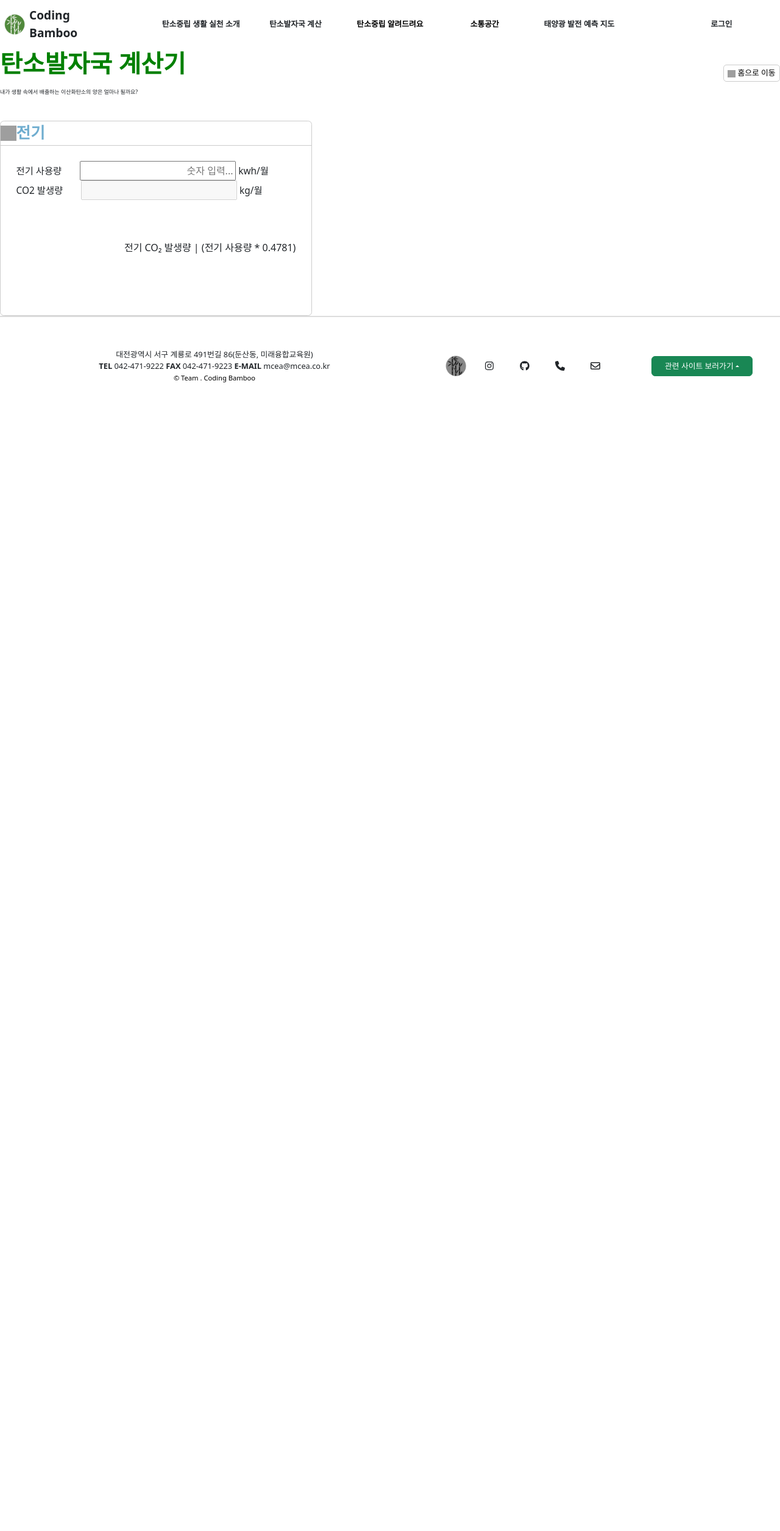
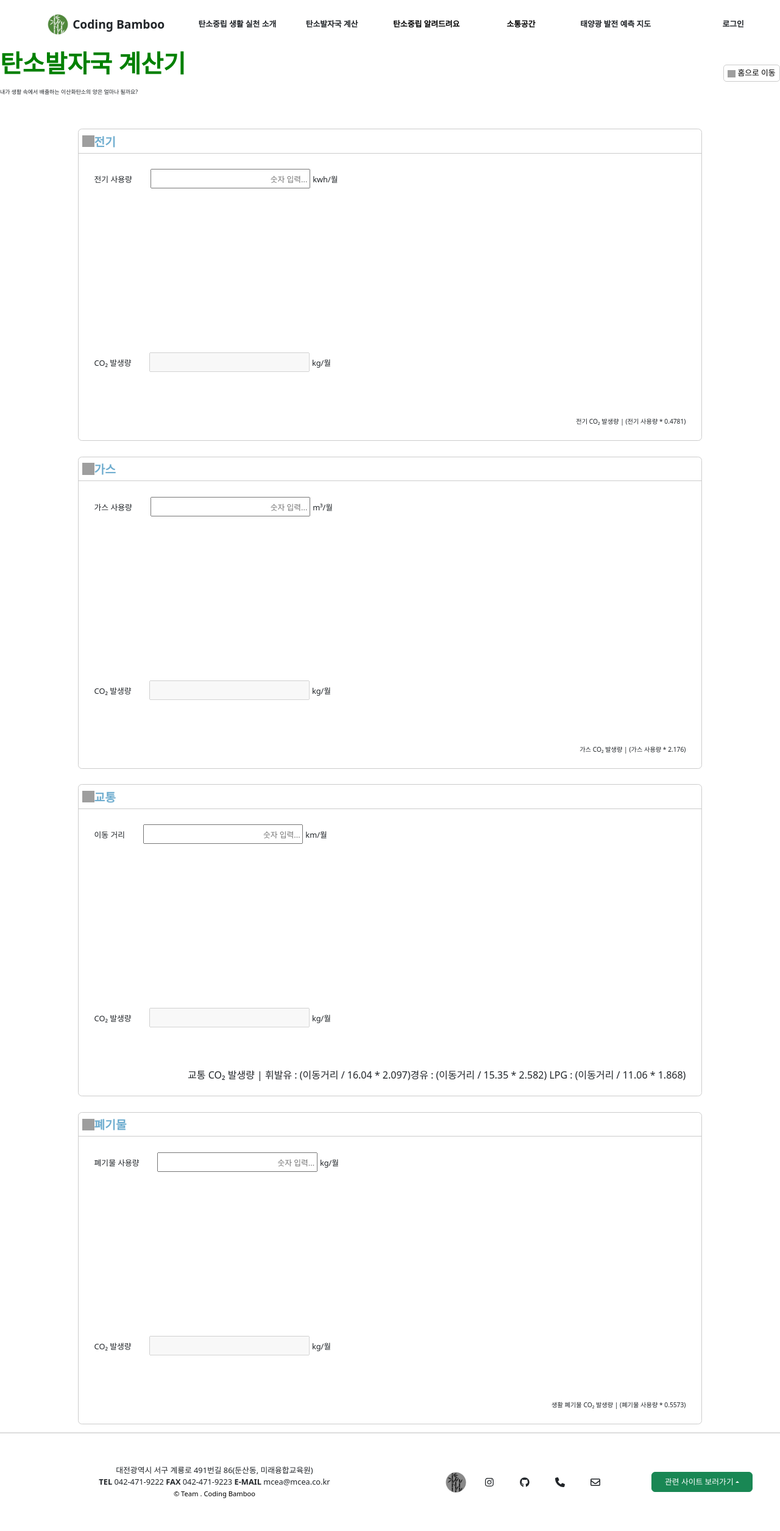
Before and after one commit to hgparkk/finalProject, a Java web app: page /miniproject/carbonCalView in a window 1280 px wide. Shown: the whole page at 61% size. Before the commit the page ends 627 px from the top, so only its background shows below. Run offline with Spring Boot 4, a stand-in JSP engine, Linux system fonts and the light colour scheme; the project's own start-up code is not run, and a stand-in starts its controllers and pages; some libraries are stand-ins or nearby versions; grey boxes are pictures that could not be loaded.

Commit message:
Merge branch 'master' of https://github.com/hgparkk/finalProject.git

```diff
--- a/finalProject/src/main/java/com/codingbamboo/finalproject/carbonCalculate/dto/carbonCalculateDTO.java
+++ b/finalProject/src/main/java/com/codingbamboo/finalproject/carbonCalculate/dto/CarbonCalculateDTO.java
@@ -1,6 +1,6 @@
 package com.codingbamboo.finalproject.carbonCalculate.dto;
 
-public class carbonCalculateDTO {
+public class CarbonCalculateDTO {
 	public int resultNo;
 	public String userId;
 	public String resultDate;
@@ -10,10 +10,10 @@ public class carbonCalculateDTO {
 	public int trafficValue;
 	public int wasteWeight;
 
-	public carbonCalculateDTO() {
+	public CarbonCalculateDTO() {
 	}
 
-	public carbonCalculateDTO(int resultNo, String userId, String resultDate, int electricUsage, int gasUseage,
+	public CarbonCalculateDTO(int resultNo, String userId, String resultDate, int electricUsage, int gasUseage,
 			String trafficKind, int trafficValue, int wasteWeight) {
 		this.resultNo = resultNo;
 		this.userId = userId;
--- a/finalProject/src/main/java/com/codingbamboo/finalproject/carbonCalculate/service/carbonCalculateService.java
+++ b/finalProject/src/main/java/com/codingbamboo/finalproject/carbonCalculate/service/CarbonCalculateService.java
@@ -3,6 +3,6 @@ package com.codingbamboo.finalproject.carbonCalculate.service;
 import org.springframework.stereotype.Service;
 
 @Service
-public class carbonCalculateService {
+public class CarbonCalculateService {
 
 }
--- a/finalProject/src/main/java/com/codingbamboo/finalproject/carbonCalculate/web/carbonCalculateController.java
+++ b/finalProject/src/main/java/com/codingbamboo/finalproject/carbonCalculate/web/CarbonCalculateController.java
@@ -7,7 +7,7 @@ import org.springframework.web.bind.annotation.RequestMapping;
 import com.codingbamboo.finalproject.carbonCalculate.dao.ICarbonCalculateDAO;
 
 @Controller
-public class carbonCalculateController {
+public class CarbonCalculateController {
 
 	@Autowired
 	ICarbonCalculateDAO dao;
--- a/finalProject/src/main/webapp/WEB-INF/inc/footer.jsp
+++ b/finalProject/src/main/webapp/WEB-INF/inc/footer.jsp
@@ -108,7 +108,6 @@
 						href="https://energyinfo.seoul.go.kr/solarmap?menu-id=Z080600">서울특별시
 							에너지정보</a></li>
 				</ul>
-
 			</div>
 		</div>
 	</div>
--- a/finalProject/src/main/webapp/WEB-INF/inc/top.jsp
+++ b/finalProject/src/main/webapp/WEB-INF/inc/top.jsp
@@ -23,8 +23,12 @@
 	justify-content: space-between;
 }
 
+.empty{
+	width: 2%
+}
+
 .img-box {
-	width: 15%;
+	width: 16%;
 }
 
 .main-box {
@@ -90,7 +94,7 @@
 }
 
 .login-box {
-	width: 15%;
+	width: 12%;
 	align-items: center;
 	justify-content: center;
 }
@@ -122,6 +126,7 @@
 
 	<nav class="navbar p-0">
 		<div class="d-flex top-container">
+			<div class="empty"></div>
 			<div class="img-box d-flex align-items-center justify-content-center">
 				<a
 					class="nav-link main d-flex align-items-center justify-content-center"
--- a/finalProject/src/main/webapp/WEB-INF/views/carbonCal/carbonCalView.jsp
+++ b/finalProject/src/main/webapp/WEB-INF/views/carbonCal/carbonCalView.jsp
@@ -48,14 +48,19 @@
 }
 
 .co2-box {
-	display: inline;
+	justify-content: space-between;
+	flex-wrap: wrap; max-width : 1300px;
+	min-width: 500px;
+	max-width: 1300px;
 }
 
-.inputUsage {
+.inputUsage-box {
 	border: 1px solid #CCCCCC;
 	border-radius: 0.5vw;
-	width: 40vw;
+	width: 48%;
 	height: 25vw;
+	margin-bottom: 0.3vw;
+	display: inline-block;
 }
 
 .clicked {
@@ -66,6 +71,7 @@
 .input-box {
 	display: flex;
 	height: 3vw;
+	padding: 0.5vw;
 }
 
 .fuel-img {
@@ -75,12 +81,12 @@
 }
 
 .fuel-img>img {
-	width: 2vw;
-	height: 2vw;
+	width: 1.5vw;
+	height: 1.5vw;
 }
 
 .input-box>span {
-	font-size: 2vw;
+	font-size: 1.5vw;
 	font-weight: bold;
 	color: #6FADCF;
 }
@@ -88,11 +94,13 @@
 .output-box {
 	border-top: 1px solid #CCCCCC;
 	height: 22vw;
-	padding: 2vw;
+	padding: 1vw;
 }
 
-.in&out-box{
-	height: 15vw;
+.inAndOut-box {
+	height: 14vw;
+	display: flex;
+	flex-direction: column;
 }
 
 .span {
@@ -100,21 +108,56 @@
 }
 
 .input {
-	width: 20vw;
+	width: 20.5vw;
 	height: 2.5vw;
 	padding: 0.2vw;
 }
 
-.inputElectric>span {
-	font-size: 1.2vw;
+.input::placeholder {
+	font-size: 1vw;
+}
+
+.inputUsage>span {
+	font-size: 1vw;
 }
 
 .outputCo2>span {
-	font-size: 1.2vw;
+	font-size: 1vw;
 }
 
-.explain-box{
-	height: 7vw;
+.explain-box {
+	height: 5vw;
+}
+
+.explain-box>span {
+	font-size: 0.8vw;
+}
+
+@media screen and (max-width:1340px) {
+	.co2-box {
+		display: flex;
+		flex-direction: column;
+		justify-content: center;
+		align-items: center;
+	}
+	.inputUsage-box {
+		width: 80%;
+		height: 40vw;
+		margin: 1vw auto;
+	}
+	.input-box {
+		height: 3vw;
+	}
+	.output-box {
+		height: 37vw;
+		padding: 2vw;
+	}
+	.inAndOut-box {
+		height: 26vw;
+	}
+	.explain-box {
+		height: 7vw;
+	}
 }
 </style>
 </head>
@@ -139,7 +182,7 @@
 		<div class="ww"></div>
 
 		<div class="co2-box">
-			<div class="inputUsage">
+			<div class="inputUsage-box">
 				<div class="input-box">
 					<div class="fuel-img">
 						<img src="image/electric.png">
@@ -147,18 +190,90 @@
 					<span>전기</span>
 				</div>
 				<div class="output-box">
-					<div class="in&out-box">
-						<div class="inputElectric">
+					<div class="inAndOut-box justify-content-between">
+						<div class="inputUsage">
 							<span class="span">전기 사용량</span> <input class="input"
 								placeholder="숫자 입력..." style="text-align: right;"> <span>kwh/월</span>
 						</div>
 						<div class="outputCo2">
-							<span class="span">CO2 발생량</span> <input class="input"
+							<span class="span">CO₂ 발생량</span> <input class="input"
 								disabled="disabled"> <span>kg/월</span>
 						</div>
 					</div>
 					<div class="explain-box d-flex align-items-end justify-content-end">
 						<span>전기 CO₂ 발생량 | (전기 사용량 * 0.4781)</span>
+					</div>
+				</div>
+			</div>
+			<div class="inputUsage-box">
+				<div class="input-box">
+					<div class="fuel-img">
+						<img src="image/gas.jpg">
+					</div>
+					<span>가스</span>
+				</div>
+				<div class="output-box">
+					<div class="inAndOut-box justify-content-between">
+						<div class="inputUsage">
+							<span class="span">가스 사용량</span> <input class="input"
+								placeholder="숫자 입력..." style="text-align: right;"> <span>m³/월</span>
+						</div>
+						<div class="outputCo2">
+							<span class="span">CO₂ 발생량</span> <input class="input"
+								disabled="disabled"> <span>kg/월</span>
+						</div>
+					</div>
+					<div class="explain-box d-flex align-items-end justify-content-end">
+						<span>가스 CO₂ 발생량 | (가스 사용량 * 2.176)</span>
+					</div>
+				</div>
+			</div>
+			<div class="inputUsage-box">
+				<div class="input-box">
+					<div class="fuel-img">
+						<img src="image/traffic.png">
+					</div>
+					<span>교통</span>
+				</div>
+				<div class="output-box">
+					<div class="inAndOut-box justify-content-between">
+						<div class="inputUsage">
+							<span class="span">이동 거리</span> <input class="input"
+								placeholder="숫자 입력..." style="text-align: right;"> <span>km/월</span>
+						</div>
+						<div class="outputCo2">
+							<span class="span">CO₂ 발생량</span> <input class="input"
+								disabled="disabled"> <span>kg/월</span>
+						</div>
+					</div>
+					<div class="explain-box d-flex align-items-end justify-content-end">
+					<div class="d-flex">
+						<span>교통 CO₂ 발생량 | 휘발유 : (이동거리 / 16.04 * 2.097)</span> <span>
+							경유 : (이동거리 / 15.35 * 2.582) LPG : (이동거리 / 11.06 * 1.868) </span>
+					</div>
+					</div>
+				</div>
+			</div>
+			<div class="inputUsage-box">
+				<div class="input-box">
+					<div class="fuel-img">
+						<img src="image/garbage.png">
+					</div>
+					<span>폐기물</span>
+				</div>
+				<div class="output-box">
+					<div class="inAndOut-box justify-content-between">
+						<div class="inputUsage">
+							<span class="span">폐기물 사용량</span> <input class="input"
+								placeholder="숫자 입력..." style="text-align: right;"> <span>kg/월</span>
+						</div>
+						<div class="outputCo2">
+							<span class="span">CO₂ 발생량</span> <input class="input"
+								disabled="disabled"> <span>kg/월</span>
+						</div>
+					</div>
+					<div class="explain-box d-flex align-items-end justify-content-end">
+						<span>생활 폐기물 CO₂ 발생량 | (폐기물 사용량 * 0.5573)</span>
 					</div>
 				</div>
 			</div>
```
